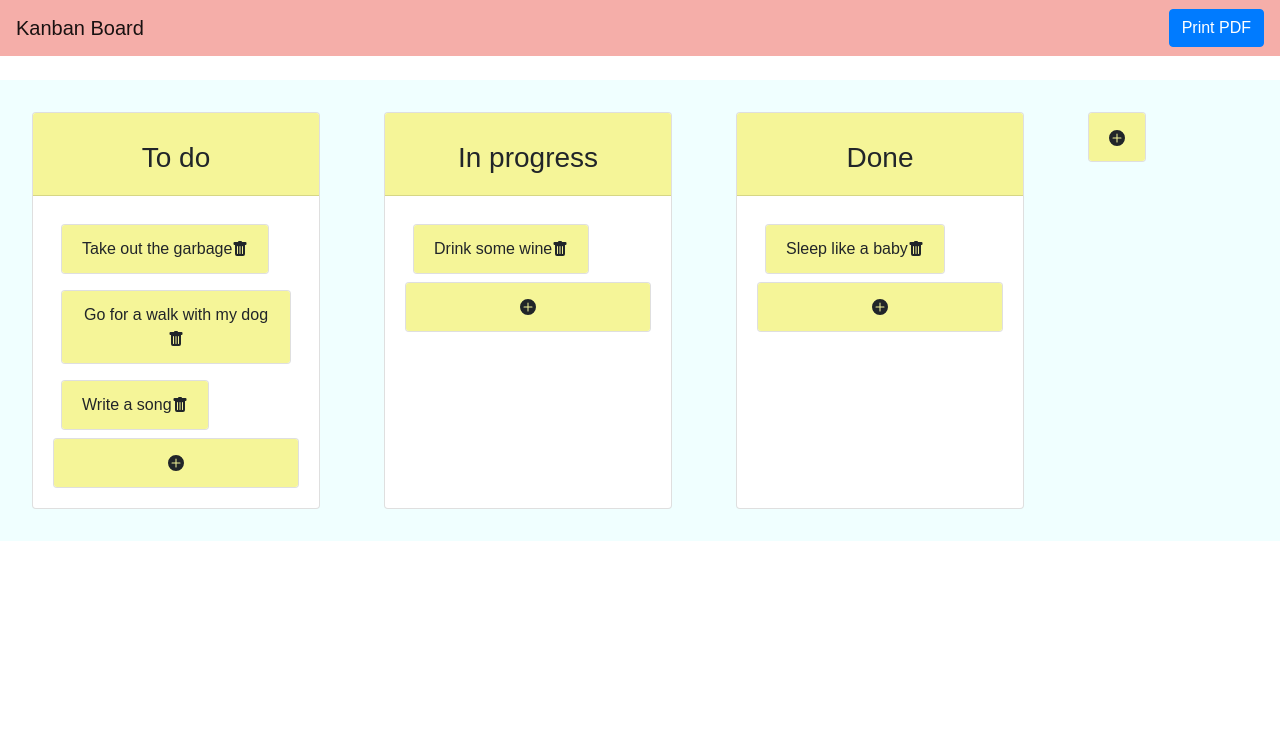
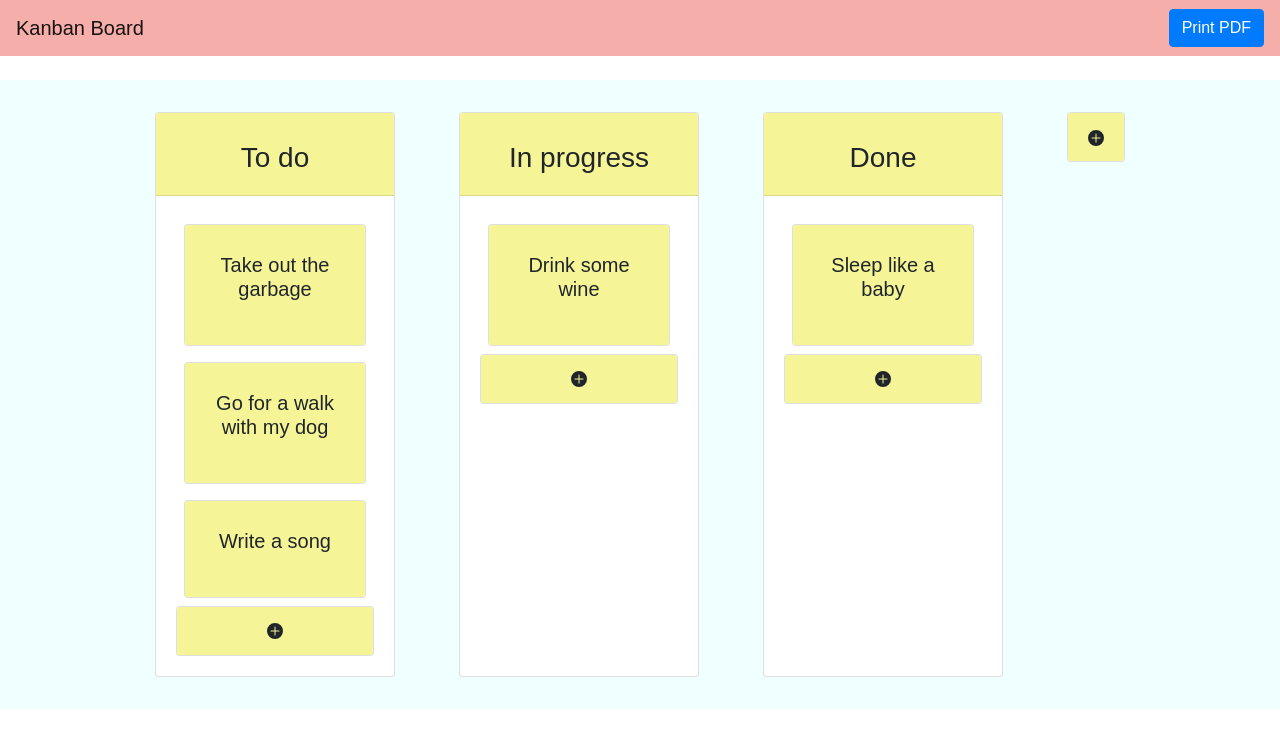
Before and after one commit to jessicaseo83/kanban, a React (Create React App) app: page / in a window 1280 px wide. Shown: the top 748 px of the page. Built offline with nearby package versions, Linux system fonts and the light colour scheme.

Commit message:
Add style for task cards

```diff
--- a/src/App.js
+++ b/src/App.js
@@ -198,9 +198,9 @@ function App() {
     <div className="App" id='pdf'>
       <Header />
       <DragDropContext onDragEnd={onDragEnd}>
-        <Droppable droppableId="all-colums" direction="horizontal" type="column">
+        <Droppable droppableId="all-colums" direction="horizontal" type="column" className="column-container">
           {provided => (
-            <div style={{display: "flex"}}
+            <div style={{display: "flex", justifyContent: "center"}}
               {...provided.droppableProps}
               ref={provided.innerRef}
             >
@@ -210,7 +210,7 @@ function App() {
                 return <Column key={column.id} column={column} tasks={tasks} index={index} newTask={newTask} deleteTask={deleteTask} editColumnName={(newName)=>editColumnName(column.id, newName)} deleteColumn={deleteColumn}/>
               })}
               {provided.placeholder}
-              <AddColumn onAdd={newColumn}/>
+              {data.columnOrder.length < 5 && <AddColumn onAdd={newColumn}/>}
             </div>
           )}
         </Droppable>
--- a/src/components/Column.css
+++ b/src/components/Column.css
@@ -1,7 +1,7 @@
 .columns {
   display: flex;
   margin: 2em;
-
+  width: 15rem;
 }
 
 .card-header {
@@ -19,3 +19,8 @@
   display: flex;
   justify-content: flex-end;
 }
+
+.task-list {
+  display: flex;
+  flex-direction: column;
+}
--- a/src/components/Column.js
+++ b/src/components/Column.js
@@ -15,6 +15,7 @@ export default function Column(props) {
   const propTasks = props.column.title;
   const [columnName, setColumnName] = useState(props.column.title);
   const [edit, setEdit] = useState(false);
+  const [modalShow, setModalShow] = useState(false);
 
   const handleSubmit = () => {
     props.editColumnName(columnName);
@@ -29,7 +30,7 @@ export default function Column(props) {
   return (
     <Draggable draggableId={props.column.id} index={props.index}>
       {(provided) => (
-        <Card {...provided.draggableProps} ref={provided.innerRef} className="columns" style={{ width: '18rem' }}>
+        <Card {...provided.draggableProps} ref={provided.innerRef} className="columns" >
 
           {edit === true &&
             <>
@@ -46,12 +47,12 @@ export default function Column(props) {
               <Card.Header {...provided.dragHandleProps} className="card-header">
                 <div className="edit-delete-btn">
                   <BsPencil onClick={()=>setEdit(true)}>Edit</BsPencil>
-                  <BsFillTrashFill onClick={() => props.deleteColumn(props.column.id)}/>
-                  {/* <AlertMsg
+                  <BsFillTrashFill onClick={() => setModalShow(true)}/>
+                  <AlertMsg
                     show={modalShow}
                     onHide={() => setModalShow(false)}
                     deleteColumn={() => props.deleteColumn(props.column.id)}
-                  /> */}
+                  />
                 </div>
                 <h3>{columnName}</h3>
               </Card.Header>
@@ -63,6 +64,7 @@ export default function Column(props) {
               <CardGroup
               ref={provided.innerRef}
               {...provided.droppableProps}
+              className="task-list"
               >
                 {tasks}
                 {provided.placeholder}
--- a/src/components/Task.css
+++ b/src/components/Task.css
@@ -1,5 +1,28 @@
 .task-cards {
+  margin: 0.5em;
+}
 
-  margin: 0.5em;
+.task-card:hover {
 
+  box-shadow: 10px 10px 5px 0px #a89d8c;
 }
+
+.task-card .delete-task-btn {
+  display: flex;
+  justify-content: flex-end;
+  visibility: hidden;
+}
+
+.task-card:hover .delete-task-btn {
+  visibility: visible;
+  display: flex;
+  justify-content: flex-end;
+}
+
+.task-card .open-detail-btn {
+  visibility: hidden;
+}
+
+.task-card:hover .open-detail-btn {
+  visibility: visible;
+}
--- a/src/components/Task.js
+++ b/src/components/Task.js
@@ -2,7 +2,7 @@ import React from 'react';
 import Card from 'react-bootstrap/Card';
 import Accordion from 'react-bootstrap/Accordion';
 import { Draggable } from 'react-beautiful-dnd';
-import { BsFillTrashFill } from "react-icons/bs";
+import { BsFillTrashFill, BsCaretDownFill } from "react-icons/bs";
 import './Task.css'
 
 
@@ -16,8 +16,13 @@ export default function Task(props) {
             {...provided.draggableProps}
             {...provided.dragHandleProps}
             ref={provided.innerRef}
+            className="task-card"
             >
-            <Accordion.Toggle as={Card.Header} eventKey="0">{props.task.title}<BsFillTrashFill onClick={props.onDelete}/></Accordion.Toggle>
+            <Accordion.Toggle as={Card.Header} eventKey="0">
+              <div className="delete-task-btn"><BsFillTrashFill  onClick={props.onDelete}/></div>
+              <h5>{props.task.title}</h5>
+              <div className="open-detail-btn"><BsCaretDownFill /></div>
+              </Accordion.Toggle>
             <Accordion.Collapse eventKey="0">
               <Card.Body>
                 {props.task.detail}
```
